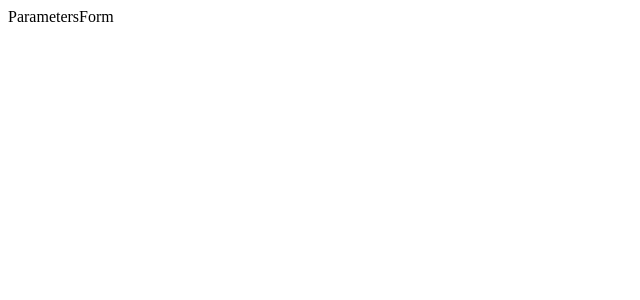
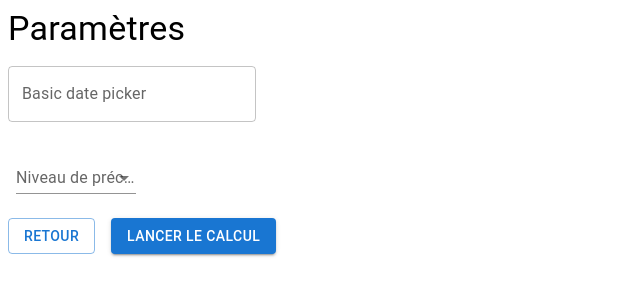
Before and after one commit to aHermitte/redevent, a React (Vite) app in the folder front/: page /parameters in a window 1280 px wide. Shown: the top 300 px of the page, without its empty margins (0-640 px from the left). Built offline with nearby package versions, Linux system fonts and the light colour scheme.

Commit message:
feat: parameters page main outline

```diff
--- a/front/src/pages/ParametersForm.tsx
+++ b/front/src/pages/ParametersForm.tsx
@@ -1,8 +1,73 @@
+import React from "react";
+
+import Grid2 from "@mui/material/Grid2";
+import Typography from "@mui/material/Typography";
+import { AdapterDayjs } from "@mui/x-date-pickers/AdapterDayjs";
+import { DatePicker } from "@mui/x-date-pickers/DatePicker";
+import { LocalizationProvider } from "@mui/x-date-pickers/LocalizationProvider";
+import InputLabel from "@mui/material/InputLabel";
+import MenuItem from "@mui/material/MenuItem";
+import FormControl from "@mui/material/FormControl";
+import Select, { SelectChangeEvent } from "@mui/material/Select";
+import Stack from "@mui/material/Stack";
+import Button from "@mui/material/Button";
+import { useNavigate } from "react-router-dom";
 
 const ParametersForm = () => {
+  const [age, setAge] = React.useState("");
+  const handleChange = (event: SelectChangeEvent) => {
+    setAge(event.target.value);
+  };
+  const navigate = useNavigate();
+
   return (
-    <div>ParametersForm</div>
-  )
-}
+    <Grid2 container spacing={2} direction={"column"}>
+      <Grid2>
+        <Typography variant="h4">Paramètres</Typography>
+      </Grid2>
+      <Grid2>
+        <LocalizationProvider dateAdapter={AdapterDayjs}>
+          <DatePicker label="Basic date picker" />
+        </LocalizationProvider>
+      </Grid2>
+      <Grid2>
+        <FormControl variant="standard" sx={{ m: 1, minWidth: 120 }}>
+          <InputLabel id="demo-simple-select-standard-label">
+            Niveau de précision
+          </InputLabel>
+          <Select
+            labelId="demo-simple-select-standard-label"
+            id="demo-simple-select-standard"
+            value={age}
+            onChange={handleChange}
+            label="Niveau de précision"
+          >
+            <MenuItem value={75}>Soixante-quinze</MenuItem>
+            <MenuItem value={80}>Quatre vingt</MenuItem>
+            <MenuItem value={95}>Quatre vinght quinze</MenuItem>
+          </Select>
+        </FormControl>
+      </Grid2>
+      <Stack spacing={2} direction="row">
+        <Button
+          variant="outlined"
+          onClick={() => {
+            navigate("/location");
+          }}
+        >
+          Retour
+        </Button>
+        <Button
+          variant="contained"
+          onClick={() => {
+            alert("Implement next page pls");
+          }}
+        >
+          Lancer le calcul
+        </Button>
+      </Stack>
+    </Grid2>
+  );
+};
 
-export default ParametersForm
+export default ParametersForm;
```
